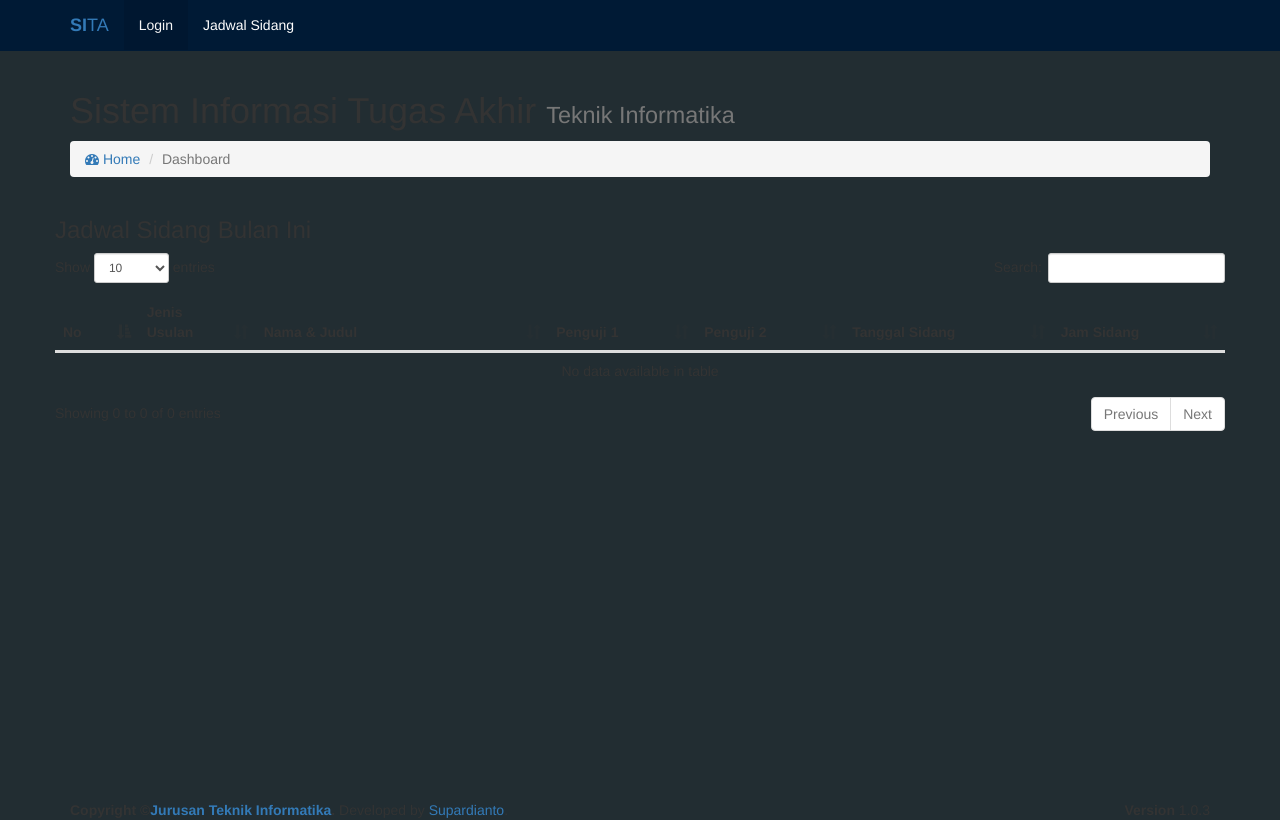
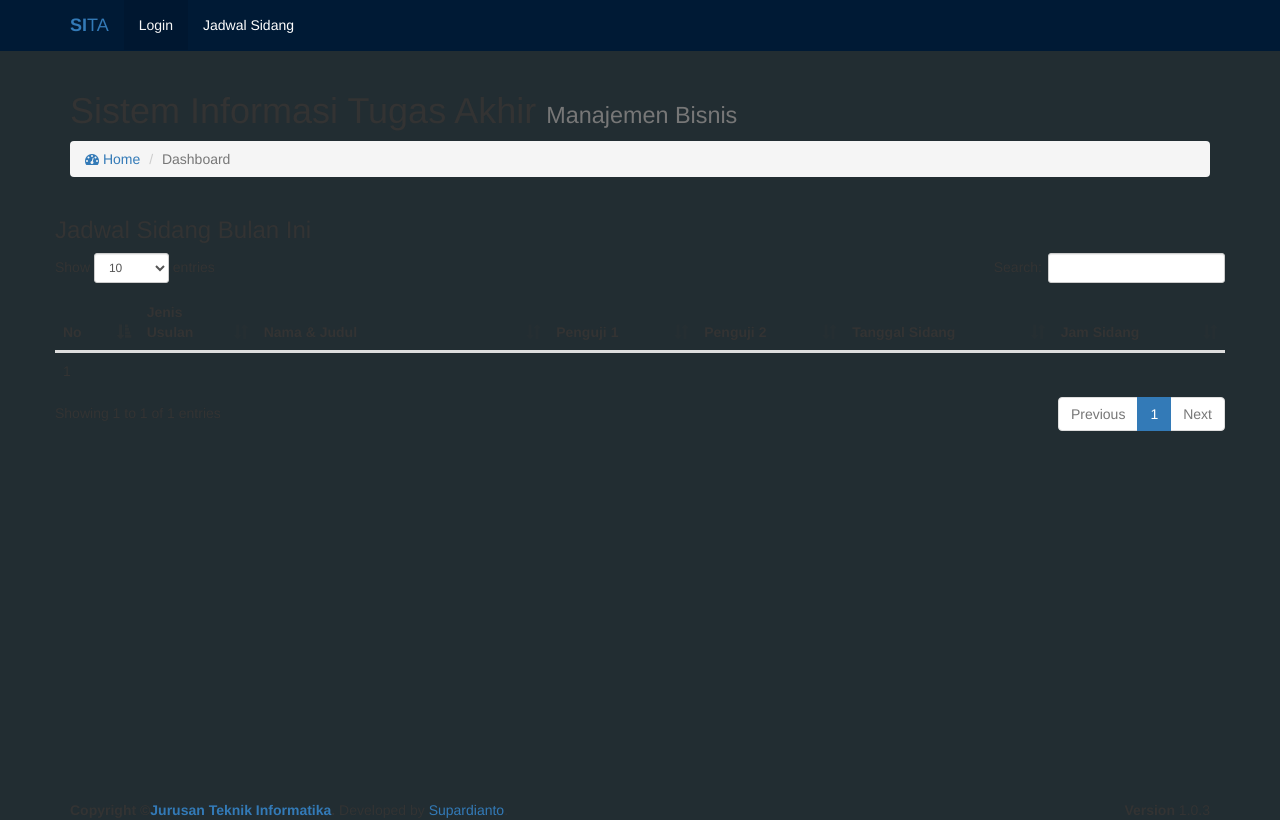
Before and after one commit to rumahrudi/sita-mb, a PHP site: page /klik_ta/index.php?page=jadwal_sidang in a window 1280 px wide. Run offline with PHP 8.4, Linux system fonts and the light colour scheme; data comes from the database, SQL or seed files in the repository; tables that the repository leaves empty hold one stand-in row (values such as "Sample post"); data that the repository does not hold is empty; some libraries are stand-ins or nearby versions.

Commit message:
fix bug
fix some bug from v1 SITA

```diff
--- a/klik_ta_mb_fix/jadwal_sidang.php
+++ b/klik_ta_mb_fix/jadwal_sidang.php
@@ -3,7 +3,7 @@
 <head>
   <meta charset="utf-8">
   <meta http-equiv="X-UA-Compatible" content="IE=edge">
-  <title>TugasAkhir | Teknik Informatika</title>
+  <title>Tugas Akhir | Manajemen Bisnis</title>
   <!-- Tell the browser to be responsive to screen width -->
   <meta content="width=device-width, initial-scale=1, maximum-scale=1, user-scalable=no" name="viewport">
   <!-- Bootstrap 3.3.7 -->
@@ -72,7 +72,7 @@
       <section class="content-header">
         <h1>
           Sistem Informasi Tugas Akhir
-          <small>Teknik Informatika</small>
+          <small>Manajemen Bisnis</small>
         </h1>
         <ol class="breadcrumb">
           <li><a href="#"><i class="fa fa-dashboard"></i> Home</a></li>
@@ -114,19 +114,22 @@
                 error_reporting(E_ALL ^ (E_NOTICE | E_WARNING));
                 include 'config.php';
                 session_start();
-                $periode = base64_decode($_GET['periode']);
+
+                $periode_encoded = isset($_GET['periode']) ? $_GET['periode'] : null;
+                $periode = $periode_encoded !== null ? base64_decode($periode_encoded) : '';
+
                 $month = date('m');
-                //$month = "01";
                 $year = date('Y');
-                $no=1;
-                     $sql = $conn->query("SELECT *, DATE_FORMAT(`tanggal_sidang`, '%D %M %Y') as `tanggal` FROM `tb_jadwal_sidang` WHERE MONTH(`tanggal_sidang`) = $month AND YEAR(`tanggal_sidang`) = $year");
-                      while($data = mysqli_fetch_assoc($sql)){
-                        $periodsidang = $data['periode_sidang'];
-                        $idjadwal = $data['id_jadwal'];
+                $no = 1;
 
-                        $idmhs= $data['id_tugas_akhir'];
-                        $iddosen = $data['penguji_1'];
-                        $iddosen2 = $data['penguji_2'];
+                $sql = $conn->query("SELECT *, DATE_FORMAT(`tanggal_sidang`, '%D %M %Y') as `tanggal` FROM `tb_jadwal_sidang` WHERE MONTH(`tanggal_sidang`) = $month AND YEAR(`tanggal_sidang`) = $year");
+                while ($data = mysqli_fetch_assoc($sql)) {
+                    $periodsidang = $data['periode_sidang'];
+                    $idjadwal = $data['id_jadwal'];
+                    $idmhs = $data['id_tugas_akhir'];
+                    $iddosen = $data['penguji_1'];
+                    $iddosen2 = $data['penguji_2'];
+                }
 
                         $sql2 = $conn->query("SELECT * FROM `tb_tugas_akhir` WHERE id_mhs = '$idmhs'");
                         $data2 = mysqli_fetch_assoc($sql2);
@@ -153,7 +156,7 @@
                         echo '<td >'.$data['jam_sidang'].'</td>';
                         echo '</tr>';
                         $no++;
-                      }
+
               ?>
                </tbody>
               </table>
```
